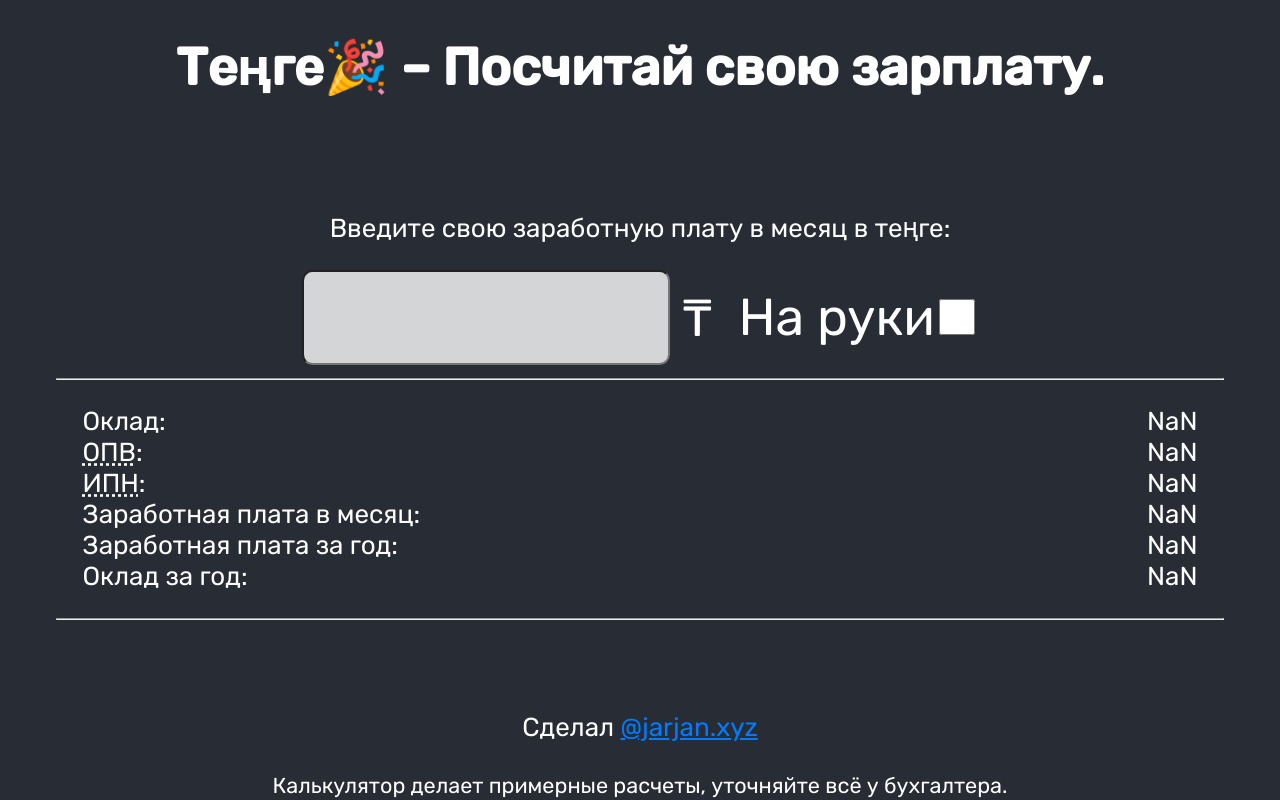
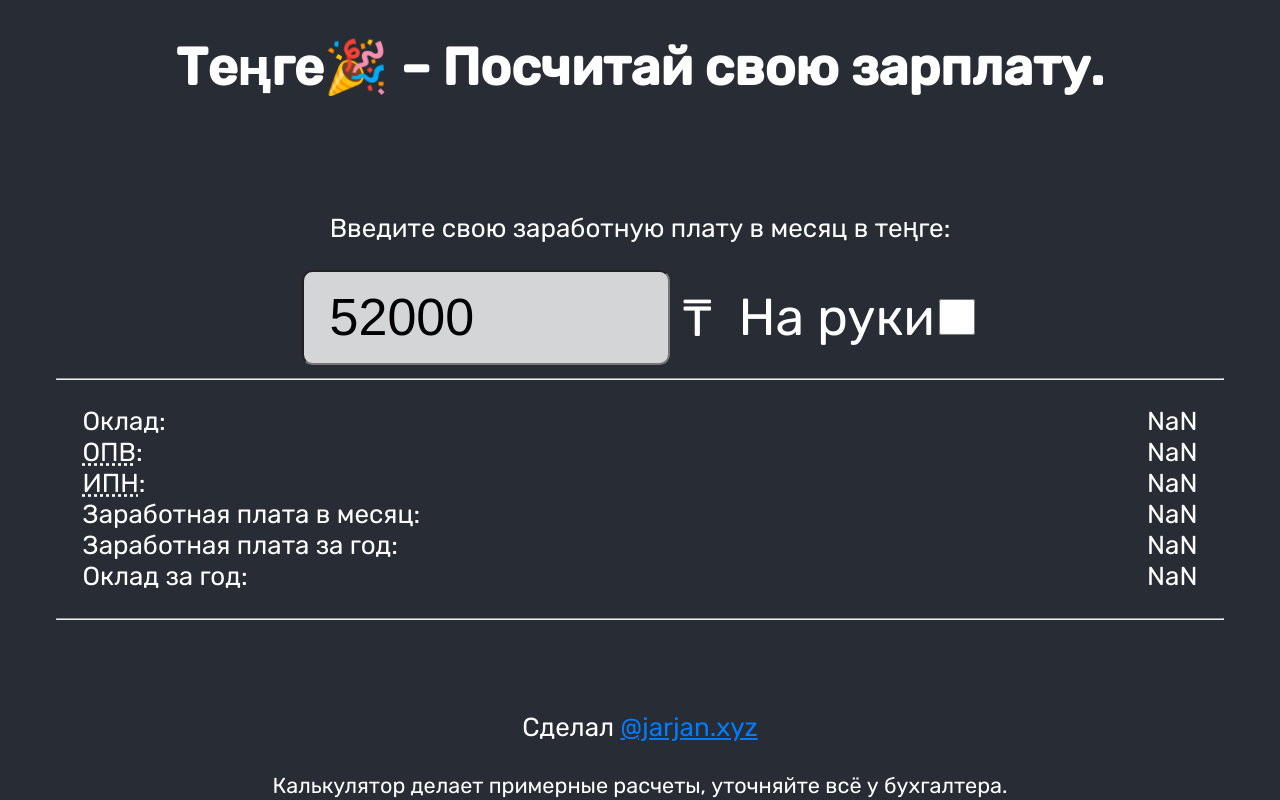
Before and after one commit to jarjan/tenge, a React (Create React App) app: page / in a window 1280 px wide. Built offline with nearby package versions, Linux system fonts and the light colour scheme.

Commit message:
Working calculator

```diff
--- a/src/App.js
+++ b/src/App.js
@@ -10,6 +10,12 @@ class App extends Component {
     net: true,
   };
 
+  handleChange = (event) => {
+    const { id, value } = event.target;
+
+    this.setState({ [id]: value });
+  };
+
   render() {
     const { salary, year, net } = this.state;
     const { netSalary, pension, tax, grossSalary } = getSalaryInfo(
@@ -17,6 +23,7 @@ class App extends Component {
       year,
       net,
     );
+
     return (
       <div className="App">
         <header className="App-header">
@@ -32,11 +39,24 @@ class App extends Component {
         <main className="App-content">
           <p>Введите свою заработную плату в месяц в теңге:</p>
           <section className="App-form">
-            <input className="App-input" type="text" /> ₸
+            <input
+              className="App-input"
+              type="text"
+              id="salary"
+              value={salary}
+              onChange={this.handleChange}
+            />{' '}
+            ₸
             <label className="App-label" htmlFor="net">
               На руки
             </label>
-            <input className="App-checkbox" type="checkbox" id="net" />
+            <input
+              className="App-checkbox"
+              type="checkbox"
+              id="net"
+              defaultValue={net}
+              onChange={this.handleChange}
+            />
           </section>
           <hr />
           <dl className="App-list">
```
